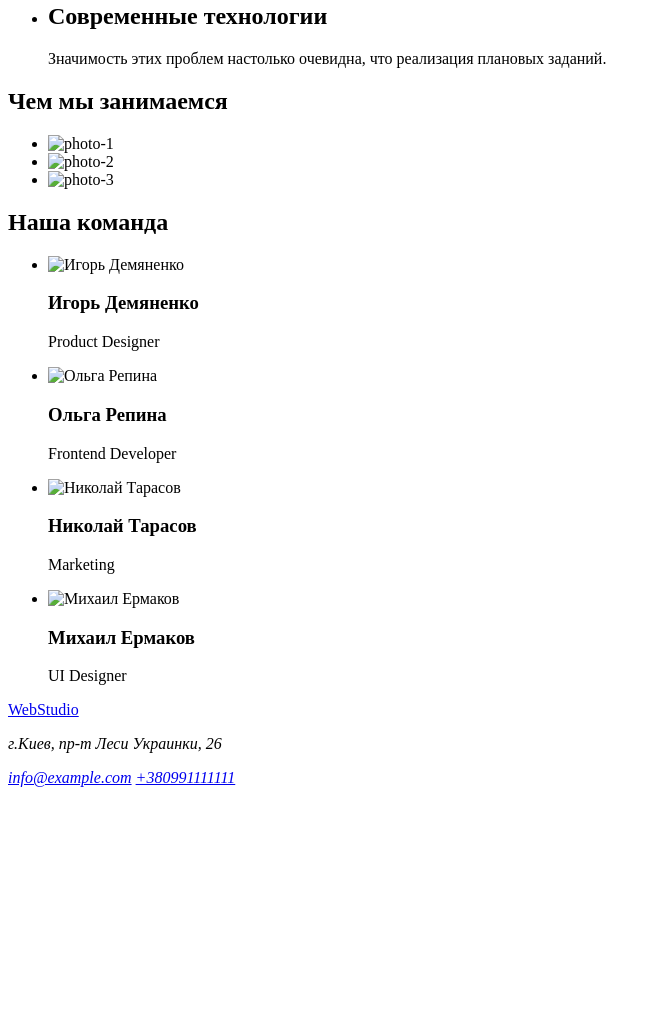
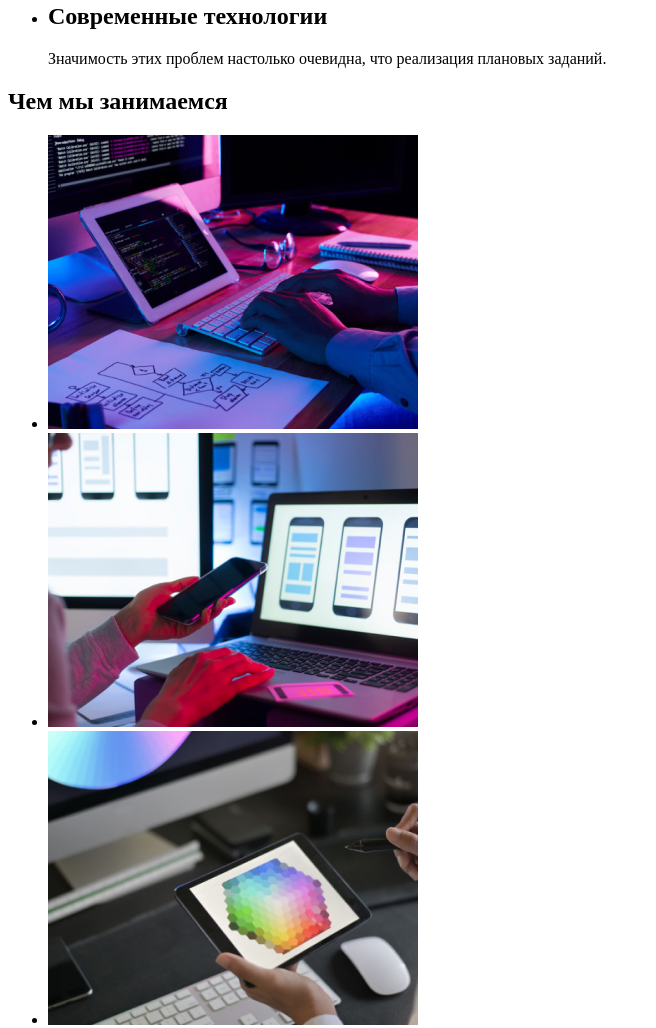
Before and after one commit to misha-srogyi/goit-markup-hw-01, a plain HTML site: page index.html in a window 1280 px wide. Shown: the part 531-1559 px from the top of the page, without its empty margins (0-656 px from the left). Before the commit the page ends 1326 px from the top, so only its background shows below. Drawn offline with Linux system fonts and the light colour scheme; the site is published under a folder, as on GitHub Pages, so addresses that start at the root find nothing.

Commit message:
корекція фоток

```diff
--- a/index.html
+++ b/index.html
@@ -67,13 +67,13 @@
          <h2>Чем мы занимаемся</h2>
          <ul>
              <li>
-                <img src="/images/img-1.jpg" width="370" alt="photo-1">
+                <img src="./images/img-1.jpg" width="370" alt="photo-1">
              </li>
              <li>
-                <img src="/images/img-2.jpg" width="370" alt="photo-2">
+                <img src="./images/img-2.jpg" width="370" alt="photo-2">
              </li>
              <li>
-                <img src="/images/img-3.jpg" width="370" alt="photo-3">
+                <img src="./images/img-3.jpg" width="370" alt="photo-3">
              </li>
          </ul>
      </section>
@@ -84,22 +84,22 @@
          <h2>Наша команда</h2>
          <ul>
              <li>
-                 <img src="/images/Игорь-Демяненко.jpg" width="270" alt="Игорь Демяненко">
+                 <img src="./images/Игорь-Демяненко.jpg" width="270" alt="Игорь Демяненко">
                  <h3>Игорь Демяненко</h3>
                  <p>Product Designer</p>
              </li>
              <li>
-                 <img src="/images/Ольга-Репина.jpg" width="270" alt="Ольга Репина">
+                 <img src="./images/Ольга-Репина.jpg" width="270" alt="Ольга Репина">
                  <h3>Ольга Репина</h3>
                  <p>Frontend Developer</p>
              </li>
             <li>
-                <img src="/images/Николай-Тарасов.jpg" width="270" alt="Николай Тарасов">
+                <img src="./images/Николай-Тарасов.jpg" width="270" alt="Николай Тарасов">
                 <h3>Николай Тарасов</h3>
                 <p>Marketing</p>
             </li>
             <li>
-                <img src="/images/Михаил-Ермаков.jpg" width="270" alt="Михаил Ермаков">
+                <img src="./images/Михаил-Ермаков.jpg" width="270" alt="Михаил Ермаков">
                 <h3>Михаил Ермаков</h3>
                 <p>UI Designer</p>
             </li>
```
